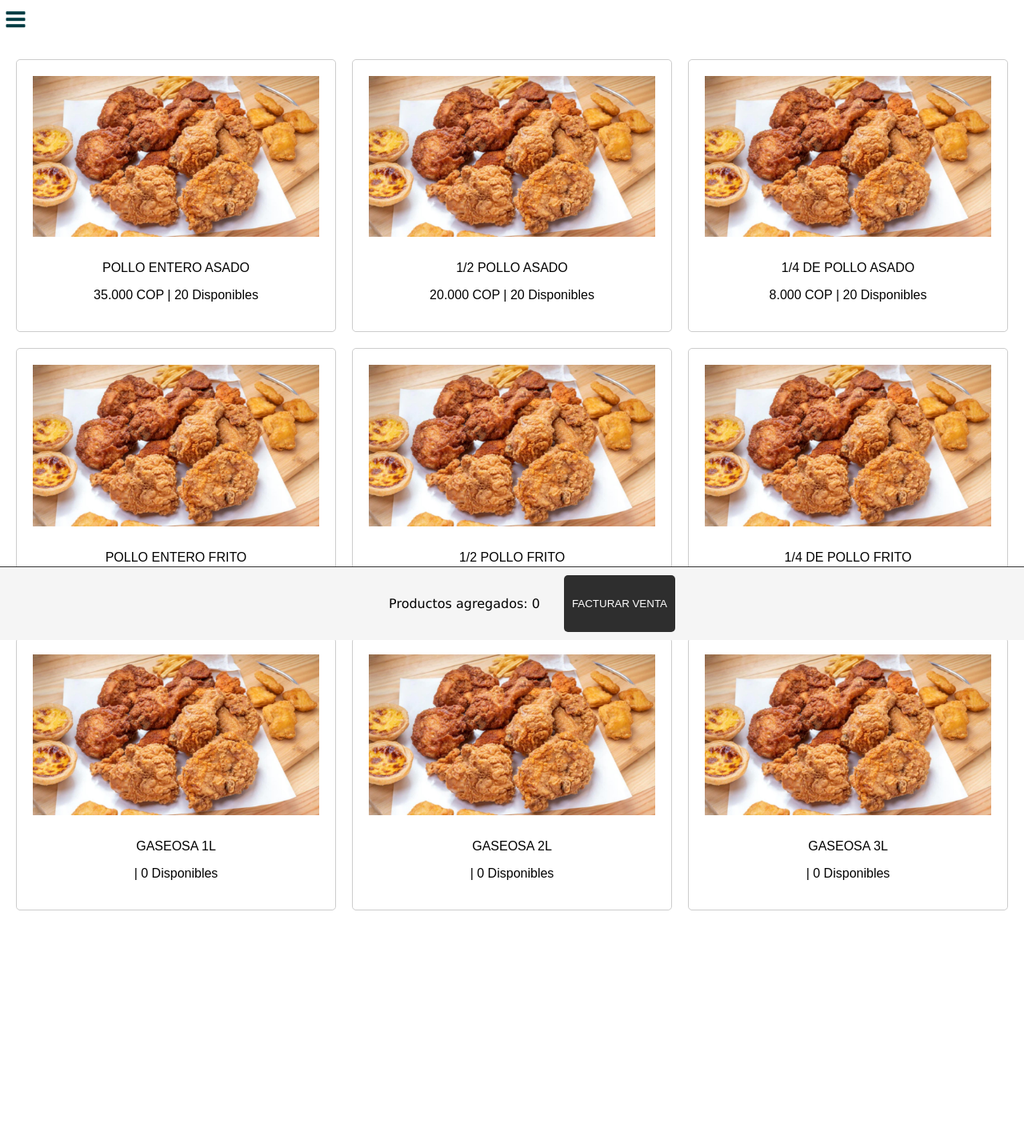
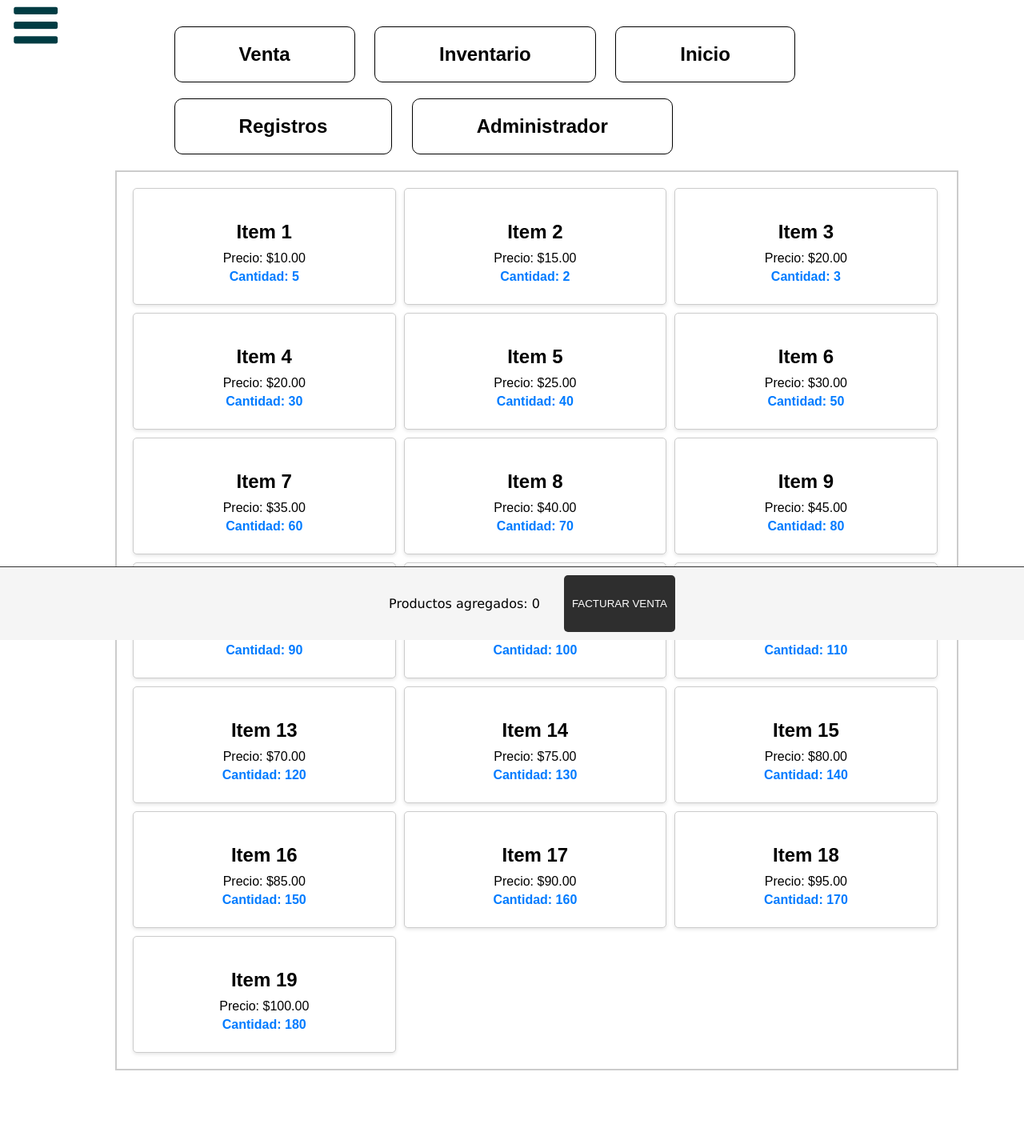
Before and after one commit to retr0ne/ProjectRoastChicken, a PHP site: page / in a window 1280 px wide. Shown: the whole page at 80% size. Before the commit the page ends 1138 px from the top, so only its background shows below. Run offline with PHP 8.4, Linux system fonts and the light colour scheme.

Commit message:
Agregacion de los elementos del inventario y botones, vea dylan yo pude organizar su icono :(

```diff
--- /dev/null
+++ b/Scripts/script.js
@@ -0,0 +1,90 @@
+document.addEventListener('DOMContentLoaded', function() {
+    const itemsOfInventory = document.getElementById('itemsofinventory');
+
+    // vea aca como tal esta el objeto que tiene de prueba los datos
+    const inventoryData = [
+        { name: 'Item 1', price: '10.00', quantity: 5 },
+        { name: 'Item 2', price: '15.00', quantity: 0 },
+        { name: 'Item 3', price: '20.00', quantity: 3 },
+        { name: 'Item 4', price: '20.00', quantity: 30 },
+        { name: 'Item 5', price: '25.00', quantity: 40 },
+        { name: 'Item 6', price: '30.00', quantity: 50 },
+        { name: 'Item 7', price: '35.00', quantity: 60 },
+        { name: 'Item 8', price: '40.00', quantity: 70 },
+        { name: 'Item 9', price: '45.00', quantity: 80 },
+        { name: 'Item 10', price: '50.00', quantity: 90 },
+        { name: 'Item 11', price: '55.00', quantity: 100 },
+        { name: 'Item 12', price: '60.00', quantity: 110 },
+        { name: 'Item 13', price: '70.00', quantity: 120 },
+        { name: 'Item 14', price: '75.00', quantity: 130 },
+        { name: 'Item 15', price: '80.00', quantity: 140 },
+        { name: 'Item 16', price: '85.00', quantity: 150 },
+        { name: 'Item 17', price: '90.00', quantity: 160 },
+        { name: 'Item 18', price: '95.00', quantity: 170 },
+        { name: 'Item 19', price: '100.00', quantity: 180 }
+    ];
+
+    function createItemCard(item) {
+        const itemCard = document.createElement('div');
+        itemCard.classList.add('item-card');
+
+        if (item.quantity === 0) {
+            itemCard.style.display = 'none';
+        }
+
+        const itemName = document.createElement('h2');
+        itemName.textContent = item.name;
+
+        const itemPrice = document.createElement('p');
+        itemPrice.textContent = `Precio: $${item.price}`;
+
+        const itemQuantity = document.createElement('p');
+        itemQuantity.classList.add('item-quantity');
+        itemQuantity.textContent = `Cantidad: ${item.quantity}`;
+
+        itemCard.appendChild(itemName);
+        itemCard.appendChild(itemPrice);
+        itemCard.appendChild(itemQuantity);
+
+        itemCard.addEventListener('click', function() {
+            itemCard.classList.toggle('selected');
+        });
+
+        return itemCard;
+    }
+
+    function renderInventory() {
+        itemsOfInventory.innerHTML = ''; // Limpiar el contenido existente
+
+        inventoryData.forEach(item => {
+            const itemCard = createItemCard(item);
+            itemsOfInventory.appendChild(itemCard);
+        });
+    }
+
+    // Llamar a renderInventory inicialmente
+    renderInventory();
+
+    // Simular actualización de inventario
+    setTimeout(() => {
+        inventoryData[1].quantity = 2; // Cambiar la cantidad de Item 2
+        renderInventory(); // Volver a renderizar el inventario
+    }, 5000);
+});
+
+const botones = document.querySelectorAll(".boton");
+
+//Codigo de prueba para el cambio de style de los botones.
+
+botones.forEach(boton => {
+  boton.addEventListener("click", () => {
+    boton.classList.add("fondo-negro");
+
+    botones.forEach(otroBoton => {
+      if (otroBoton !== boton) {
+        otroBoton.classList.remove("fondo-negro");
+        console.log("Hola mundo");
+      }
+    });
+  });
+});
--- a/css/script.js
+++ /dev/null
@@ -1,61 +0,0 @@
-// Simulación de datos de la base de datos
-const products = [
-    { name: "POLLO ENTERO ASADO", price: "35.000 COP", stock: 20, image: "src/broasterchicken.jpg" },
-    { name: "1/2 POLLO ASADO", price: "20.000 COP", stock: 20, image: "src/broasterchicken.jpg" },
-    { name: "1/4 DE POLLO ASADO", price: "8.000 COP", stock: 20, image: "src/broasterchicken.jpg" },
-    { name: "POLLO ENTERO FRITO", price: "40.000 COP", stock: 20, image: "src/broasterchicken.jpg" },
-    { name: "1/2 POLLO FRITO", price: "22.000 COP", stock: 20, image: "src/broasterchicken.jpg" },
-    { name: "1/4 DE POLLO FRITO", price: "10.000 COP", stock: 20, image: "src/broasterchicken.jpg" },
-    { name: "GASEOSA 1L", price: "", stock: 0, image: "src/broasterchicken.jpg" },
-    { name: "GASEOSA 2L", price: "", stock: 0, image: "src/broasterchicken.jpg" },
-    { name: "GASEOSA 3L", price: "", stock: 0, image: "src/broasterchicken.jpg" }
-];
-
-let productCounter = 0;
-
-// Función para actualizar el contador de productos
-function updateProductCounter(change) {
-    productCounter += change;
-    if (productCounter < 0) productCounter = 0;
-    document.getElementById('product-counter').textContent = productCounter;
-}
-
-// Función para manejar la selección y deselección de productos
-function toggleProductSelection(event) {
-    const productCard = event.currentTarget;
-    if (productCard.classList.contains('selected')) {
-        productCard.classList.remove('selected');
-        updateProductCounter(-1);
-    } else {
-        productCard.classList.add('selected');
-        updateProductCounter(1);
-    }
-}
-
-// Función para generar dinámicamente las tarjetas de productos
-function generateProductCards() {
-    const productGrid = document.getElementById('product-grid');
-    products.forEach(product => {
-        const productCard = document.createElement('div');
-        productCard.classList.add('product-card');
-        productCard.onclick = toggleProductSelection;
-
-        const productImage = document.createElement('img');
-        productImage.src = product.image;
-        productImage.alt = product.name;
-
-        const productName = document.createElement('p');
-        productName.textContent = product.name;
-
-        const productPrice = document.createElement('p');
-        productPrice.textContent = `${product.price} | ${product.stock} Disponibles`;
-
-        productCard.appendChild(productImage);
-        productCard.appendChild(productName);
-        productCard.appendChild(productPrice);
-        productGrid.appendChild(productCard);
-    });
-}
-
-// Generar las tarjetas de productos al cargar la página
-window.onload = generateProductCards;
--- a/css/styles.css
+++ b/css/styles.css
@@ -6,18 +6,53 @@ body {
     flex-direction: column;
     height: 100vh;
 }
-.container .btn-menu{
+
+.container {
+
+    display: flex;
+    flex-direction: row;
     float: left;
     line-height: 50px;
+    width: 100%;
+}
+
+.btn-menu{
+    float: left;
+    line-height: 50px;
+
 }
 .container .btn-menu label{
-    font-size: 28px;
+    font-size: 4em;
     color: #003C43;
     cursor: pointer;
 }
 #btn-menu{
     display: none;
 }
+
+.menu-botones {
+    padding-top: 1%;
+    padding-left: 10%;
+}
+
+.boton {
+    background-color: white;
+    border-radius: 10px;
+    color: #000;
+    font-size: 1.5em;
+    font-weight: 700;
+    border: 1px solid #000000;
+    padding: 20px 80px;
+    cursor: pointer;
+    margin-right: 20px;
+    margin-top: 20px;
+  }
+
+  .fondo-negro {
+    background-color: rgb(59, 59, 59);
+    color: white;
+  }
+
 .container-menu{
     position: absolute;
     background: rgba(0, 0, 0, 0.5);
@@ -138,3 +173,51 @@ body {
     height: auto;
     margin-bottom: 10px;
 }
+
+.container-inventoryofitems {
+    padding: 0% 5% 5% 10%;
+
+}
+
+#itemsofinventory {
+    display: flex;
+    flex-wrap: wrap;
+    gap: 10px;
+    padding: 20px;
+    border: 2px solid #ccc;
+}
+
+.item-card {
+    background-color: #fff;
+    border: 1px solid #ccc;
+    border-radius: 5px;
+    padding: 20px;
+    text-align: center;
+    width: calc(32.333% - 40px);
+    box-shadow: 0 2px 4px rgba(0, 0, 0, 0.1);
+    cursor: pointer;
+    transition: background-color 0.3s, transform 0.3s;
+}
+
+.item-card:hover {
+    transform: translateY(-5px);
+}
+
+.item-card.selected {
+    background-color: #add8e6;
+}
+
+.item-card h2 {
+    font-size: 1.5em;
+    margin-bottom: 10px;
+}
+
+.item-card p {
+    margin: 5px 0;
+    font-size: 1em;
+}
+
+.item-card .item-quantity {
+    font-weight: bold;
+    color: #007BFF;
+}
--- a/index.html
+++ b/index.html
@@ -9,10 +9,19 @@
 
 </head>
 <body>
+
     <header>
     <div class="container">
         <div class="btn-menu">
             <label for="btn-menu" class="icon-menu"></label>
+        </div>
+
+        <div class="menu-botones">
+            <button class="boton" id="boton1">Venta</button>
+            <button class="boton" id="boton2">Inventario</button>
+            <button class="boton" id="boton3">Inicio</button>
+            <button class="boton" id="boton4">Registros</button>
+            <button class="boton" id="boton5">Administrador</button>
         </div>
     </div>
 
@@ -31,9 +40,16 @@
         </div>
     </div>
     <main class="main-content">
+
+        <div class="container-inventoryofitems">
+            <div id="itemsofinventory">
+
+            </div>
+          </div>
         <div id="product-grid" class="product-grid">
             <!-- Las tarjetas de productos se generarán aquí -->
        </div>
+
     </main>
     <footer>
         <div class="container-footer">
@@ -42,6 +58,6 @@
             </div>
         </div>
     </footer>
-    <script src="script.js"></script>
+    <script src="Scripts/script.js"></script>
 </body>
 </html>
```
Also changed, not shown: css/config.json (renamed from config.json), css/pedido.html (deleted), css/registro.html (deleted), pedido.html (added), registro.html (added).
